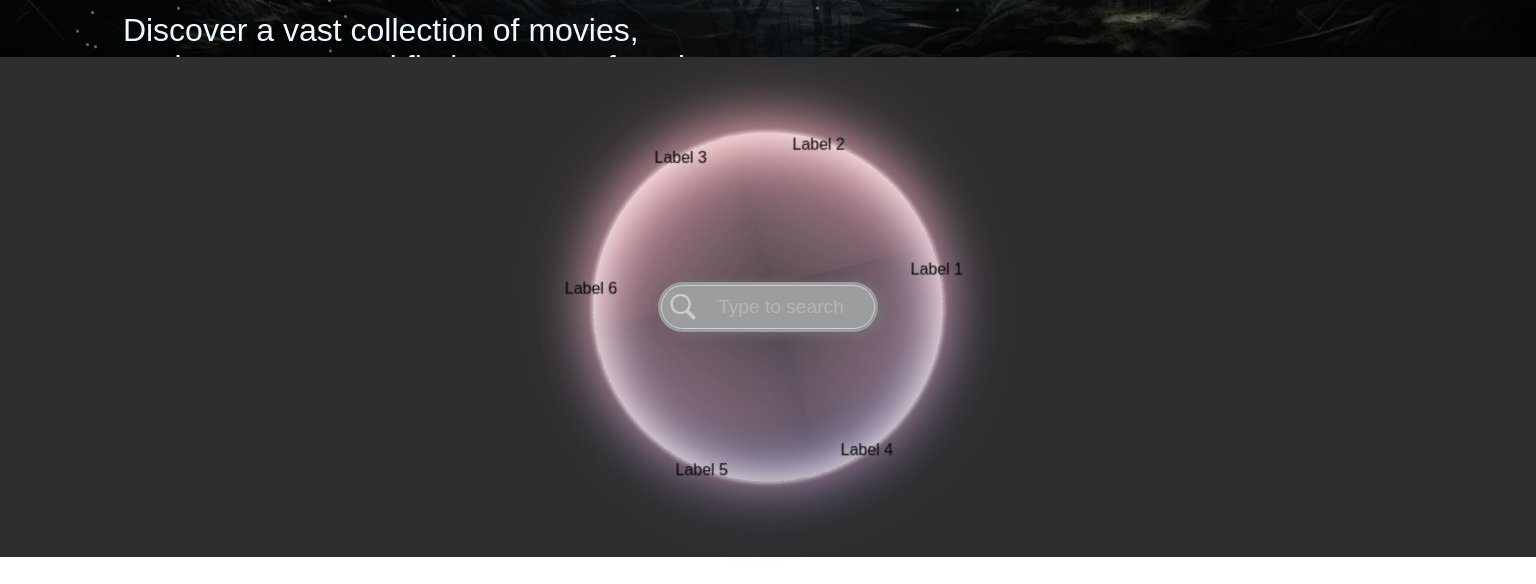
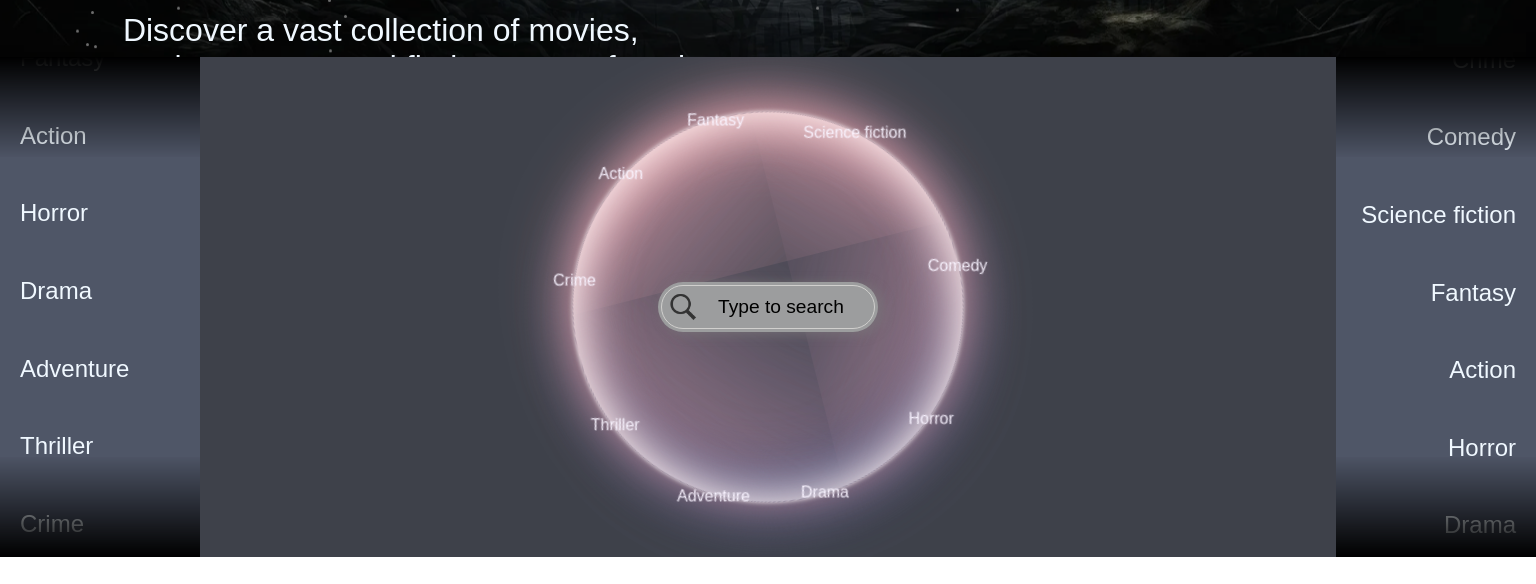
Before and after one commit to OzzoDev/MovieHub, a plain HTML site: page index.html in a window 1536 px wide. Shown: the part 743-1327 px from the top of the page. Drawn offline with nearby package versions, Linux system fonts and the light colour scheme; a web font is replaced by a local one.

Commit message:
Search section ready for merge

```diff
--- a/index.html
+++ b/index.html
@@ -13,9 +13,6 @@
   </head>
   <body>
     <header>
-      <!-- code -->
-      <!-- <img src="res/header-img-small/header-s-1.webp" alt="dark colored wallpappers" class="header-image" /> -->
-
       <nav>
         <a href="#"><img src="/res/icons/logo.png" alt="logo illustrated by a old cinema projector" /></a>
         <div class="icon nav-icon">
@@ -53,29 +50,58 @@
           </div>
           <div class="marquee-animation-container">
             <div class="marquee-animation-rtl marquee-animation">
-              <span>Lablel 1</span>
-              <span>Lablel 1</span>
-              <span>Lablel 1</span>
-              <span>Lablel 1</span>
-              <span>Lablel 1</span>
-              <span>Lablel 1</span>
+              <span>Comedy</span>
+              <span>Science fiction</span>
+              <span>Fantasy</span>
+              <span>Action</span>
+              <span>Horror</span>
+              <span>Drama</span>
+              <span>Adventure</span>
+              <span>Thriller</span>
+              <span>Crime</span>
+              <!-- Duplicates lables for smoother animation -->
+              <span>Comedy</span>
+              <span>Science fiction</span>
+              <span>Fantasy</span>
+              <span>Action</span>
+              <span>Horror</span>
+              <span>Drama</span>
+              <span>Adventure</span>
+              <span>Thriller</span>
+              <span>Crime</span>
             </div>
             <div class="marquee-animation-ltr marquee-animation">
-              <span>Lablel 1</span>
-              <span>Lablel 1</span>
-              <span>Lablel 1</span>
-              <span>Lablel 1</span>
-              <span>Lablel 1</span>
-              <span>Lablel 1</span>
+              <span>Comedy</span>
+              <span>Science fiction</span>
+              <span>Fantasy</span>
+              <span>Action</span>
+              <span>Horror</span>
+              <span>Drama</span>
+              <span>Adventure</span>
+              <span>Thriller</span>
+              <span>Crime</span>
+              <!-- Duplicates lables for smoother animation -->
+              <span>Comedy</span>
+              <span>Science fiction</span>
+              <span>Fantasy</span>
+              <span>Action</span>
+              <span>Horror</span>
+              <span>Drama</span>
+              <span>Adventure</span>
+              <span>Thriller</span>
+              <span>Crime</span>
             </div>
           </div>
           <div class="search-circle">
-            <span>Label 1</span>
-            <span>Label 2</span>
-            <span>Label 3</span>
-            <span>Label 4</span>
-            <span>Label 5</span>
-            <span>Label 6</span>
+            <span>Comedy</span>
+            <span>Science fiction</span>
+            <span>Fantasy</span>
+            <span>Action</span>
+            <span>Horror</span>
+            <span>Drama</span>
+            <span>Adventure</span>
+            <span>Thriller</span>
+            <span>Crime</span>
           </div>
         </div>
       </section>
--- a/search.css
+++ b/search.css
@@ -1,3 +1,12 @@
+:root {
+  --color-dark-gray: #2e2e2e;
+  --color-charcoal: #3e414a;
+  --color-slate-gray: #4f5667;
+  --color-steel-blue: #606b87;
+  --color-air-force-blue: #7182a7;
+  --color-light-blue: #8299c9;
+}
+
 .search-container {
   padding: 50px 0 0 0;
   display: grid;
@@ -37,11 +46,11 @@
 
 .search-input-container input::placeholder {
   font-size: 1.2rem;
-  color: rgb(186, 179, 179);
+  color: black;
 }
 
 .search-input-container img {
-  filter: invert(0.8);
+  filter: invert(0.2);
 }
 
 .marquee-animation-container {
@@ -82,12 +91,13 @@
   padding: 10px;
   display: flex;
   justify-content: flex-start;
-  gap: 50px;
+  gap: clamp(50px, 10vw, 100px);
   color: aliceblue;
   background-color: var(--color-slate-gray);
 }
 
 .marquee-animation span {
+  font-size: clamp(1rem, 4vw, 2.5rem);
   white-space: nowrap;
 }
 
@@ -101,18 +111,27 @@
 
 @keyframes marquee {
   0% {
-    transform: translateX(-1vw);
+    transform: translateX(0);
   }
   100% {
     transform: translateX(-100vw);
   }
 }
 
+@keyframes waterfall {
+  0% {
+    transform: translateY(0);
+  }
+  100% {
+    transform: translateY(-100vh);
+  }
+}
+
 .search-circle {
   display: none;
   position: absolute;
-  width: 350px;
-  height: 350px;
+  width: 390px;
+  height: 390px;
   border-radius: 50%;
   filter: drop-shadow(3px 3px 1px #6b6b6e);
   animation: rotate-search 30s linear infinite forwards, hue-rotate-search 2s linear infinite forwards;
@@ -124,6 +143,7 @@
   display: inline-block;
   animation: rotate-search 30s linear infinite reverse;
   z-index: 3;
+  color: aliceblue;
 }
 
 .search-circle span:nth-child(1) {
@@ -131,24 +151,36 @@
   top: -2%;
 }
 .search-circle span:nth-child(2) {
-  left: 1%;
-  top: 22%;
+  left: -1%;
+  top: 15%;
 }
 .search-circle span:nth-child(3) {
-  left: -5%;
-  top: 61%;
+  left: -7%;
+  top: 49%;
 }
 .search-circle span:nth-child(4) {
-  right: -4%;
-  top: 30%;
+  left: 2%;
+  top: 76%;
 }
 .search-circle span:nth-child(5) {
-  right: 2%;
-  top: 77%;
+  right: 6%;
+  top: 14%;
 }
 .search-circle span:nth-child(6) {
-  left: 25%;
-  top: 95%;
+  right: -6%;
+  top: 45%;
+}
+.search-circle span:nth-child(7) {
+  right: -3%;
+  top: 73%;
+}
+.search-circle span:nth-child(8) {
+  right: 24%;
+  top: 93%;
+}
+.search-circle span:nth-child(9) {
+  left: 26%;
+  top: 94%;
 }
 
 @keyframes rotate-search {
@@ -181,3 +213,86 @@
     display: inline-block;
   }
 }
+
+@media (min-width: 1440px) {
+  .search-container {
+    position: relative;
+  }
+  .marquee-animation-container {
+    display: flex;
+    position: absolute;
+    top: 0;
+    bottom: 0;
+    left: 0;
+    width: 100%;
+  }
+
+  .marquee-animation-container::after,
+  .marquee-animation-container::before {
+    display: none;
+  }
+
+  .marquee-animation {
+    flex-direction: column;
+    align-items: flex-start;
+    gap: 50px;
+    padding: 0;
+    padding: 100px;
+    position: absolute;
+  }
+  .marquee-animation-rtl {
+    left: 0;
+    top: 0;
+    bottom: 0;
+    padding: 0 0 0 20px;
+    width: 200px;
+  }
+
+  .marquee-animation-ltr {
+    right: 0;
+    top: 0;
+    bottom: 0;
+    padding: 0 20px 0 0;
+    width: 200px;
+    align-items: flex-end;
+  }
+
+  .marquee-animation-ltr::before,
+  .marquee-animation-rtl::before {
+    content: "";
+    position: absolute;
+    top: 0;
+    left: 0;
+    right: 0;
+    height: 100px;
+    z-index: 2;
+    background: rgb(0, 0, 0);
+    background: linear-gradient(180deg, rgba(0, 0, 0, 1) 0%, rgba(0, 0, 0, 0.02) 100%);
+  }
+
+  .marquee-animation-ltr::after,
+  .marquee-animation-rtl::after {
+    content: "";
+    position: absolute;
+    bottom: 0;
+    left: 0;
+    right: 0;
+    height: 100px;
+    z-index: 2;
+    background: rgb(0, 0, 0);
+    background: linear-gradient(0deg, rgba(0, 0, 0, 1) 0%, rgba(0, 0, 0, 0.02) 100%);
+  }
+
+  .marquee-animation span {
+    font-size: clamp(1rem, 4vw, 1.5rem);
+    white-space: nowrap;
+  }
+
+  .marquee-animation-rtl span {
+    animation: waterfall 8s linear infinite reverse;
+  }
+
+  .marquee-animation-ltr span {
+    animation: waterfall 8s linear infinite;
+  }
+}
```
